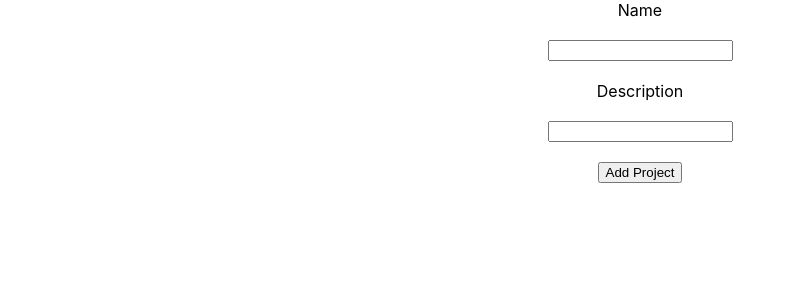
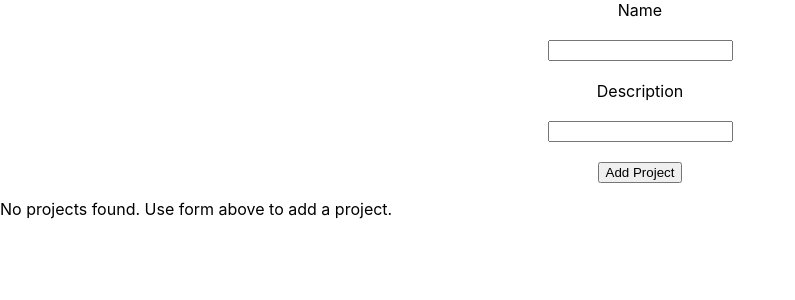
Before and after one commit to jleonen/react-project1, a React (Create React App) app: page / in a window 1280 px wide. Shown: the top 300 px of the page, without its empty margins (0-795 px from the left). Built offline with nearby package versions, Linux system fonts and the light colour scheme.

Commit message:
Added content to display message if user has not added any projects and cleaned up code a little.

```diff
--- a/src/App.js
+++ b/src/App.js
@@ -10,7 +10,6 @@ function App() {
         { name: projectName, description: desc, id: Math.random().toString() },
       ];
     });
-    console.log(newProject);
   };
 
   const deleteProject = (projectID) => {
@@ -19,14 +18,20 @@ function App() {
       const updatedProjects = prevProjects.filter(
         (project) => project.id !== projectID
       );
-      console.log(updatedProjects);
+
       return updatedProjects;
     });
   };
+
+  let content = <p>No projects found. Use form above to add a project.</p>;
+  if (newProject.length > 0) {
+    content = <AddProject projects={newProject} onDeleteItem={deleteProject} />;
+  }
+
   return (
     <div>
       <InputProject onAddProject={newProjectHandler} />
-      <AddProject projects={newProject} onDeleteItem={deleteProject} />
+      <section>{content}</section>
     </div>
   );
 }
--- a/src/Components/InputProject.js
+++ b/src/Components/InputProject.js
@@ -37,7 +37,6 @@ const InputProject = function (props) {
     if (description.trim().length === 0) {
       setValidDesc(false);
     }
-    console.log(validName, validDesc);
 
     validName && validDesc && props.onAddProject(projectNames, description);
     setProjectName("");
```
